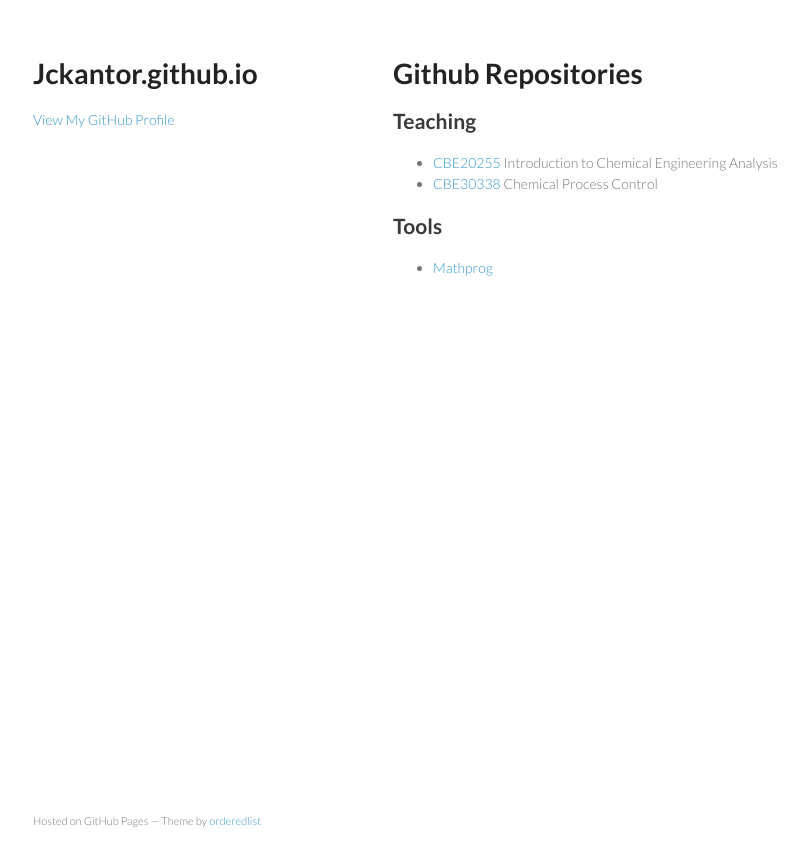
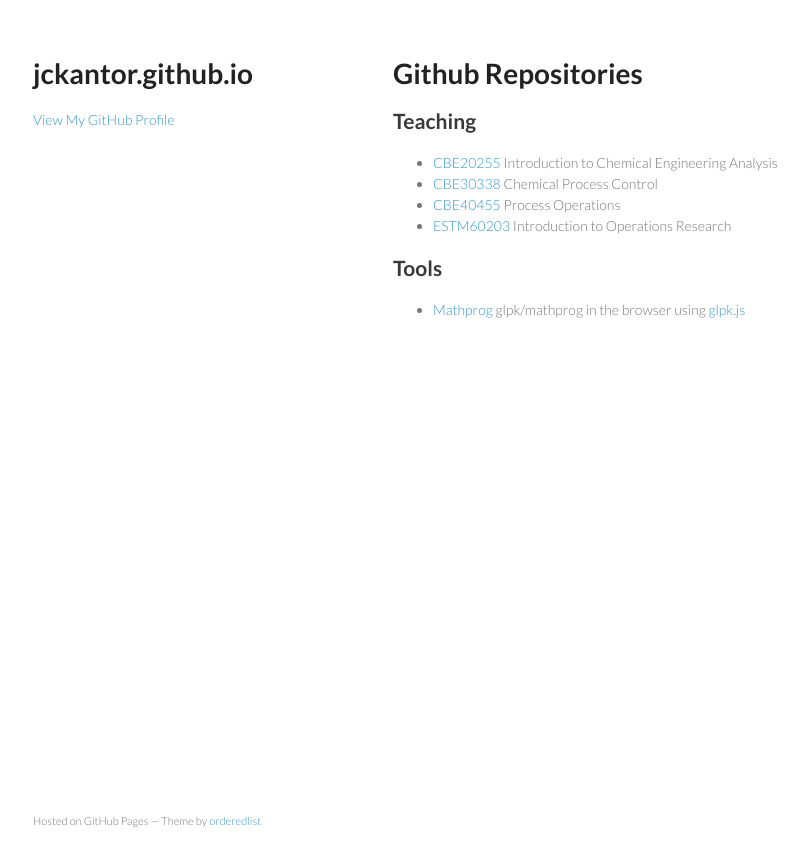
Before and after one commit to jckantor/jckantor.github.io, a Jekyll site: the page index.html, which Jekyll copies as it is, in a window 1280 px wide. Shown: the top 866 px of the page, without its empty margins (177-985 px from the left). Built offline with Jekyll 4.4.1, drawn with Linux system fonts in a browser that asks for light colours; Markdown is read by kramdown in place of the engine named in the settings.

Commit message:
Replace master branch with page content via GitHub

```diff
--- a/index.html
+++ b/index.html
@@ -3,7 +3,7 @@
   <head>
     <meta charset="utf-8">
     <meta http-equiv="X-UA-Compatible" content="chrome=1">
-    <title>Jckantor.github.io by jckantor</title>
+    <title>jckantor.github.io by jckantor</title>
 
     <link rel="stylesheet" href="stylesheets/styles.css">
     <link rel="stylesheet" href="stylesheets/pygment_trac.css">
@@ -15,7 +15,7 @@
   <body>
     <div class="wrapper">
       <header>
-        <h1>Jckantor.github.io</h1>
+        <h1>jckantor.github.io</h1>
         <p></p>
 
 
@@ -34,11 +34,17 @@
 <a href="http://jckantor.github.io/CBE20255">CBE20255</a> Introduction to Chemical Engineering Analysis</li>
 <li>
 <a href="http://jckantor.github.io/CBE30338">CBE30338</a> Chemical Process Control</li>
+<li>
+<a href="http://jckantor.github.io/CBE40455">CBE40455</a> Process Operations</li>
+<li>
+<a href="http://jckantor.github.io/CBE40455">ESTM60203</a> Introduction to Operations Research</li>
 </ul><h2>
 <a name="tools" class="anchor" href="#tools"><span class="octicon octicon-link"></span></a>Tools</h2>
 
 <ul>
-<li><a href="http://www3.nd.edu/%7Ejeff/mathprog/">Mathprog</a></li>
+<li>
+<a href="http://www3.nd.edu/%7Ejeff/mathprog/">Mathprog</a> glpk/mathprog in the browser using <a href="http://hgourvest.github.io/glpk.js/">glpk.js</a>
+</li>
 </ul>
       </section>
       <footer>
--- a/params.json
+++ b/params.json
@@ -1 +1 @@
-{"name":"Jckantor.github.io","tagline":"","body":"Github Repositories\r\n======================\r\n\r\n## Teaching\r\n\r\n* [CBE20255](http://jckantor.github.io/CBE20255) Introduction to Chemical Engineering Analysis\r\n* [CBE30338](http://jckantor.github.io/CBE30338) Chemical Process Control\r\n\r\n## Tools\r\n\r\n* [Mathprog](http://www3.nd.edu/~jeff/mathprog/)","google":"","note":"Don't delete this file! It's used internally to help with page regeneration."}
+{"name":"jckantor.github.io","tagline":"","body":"Github Repositories\r\n======================\r\n\r\n## Teaching\r\n\r\n* [CBE20255](http://jckantor.github.io/CBE20255) Introduction to Chemical Engineering Analysis\r\n* [CBE30338](http://jckantor.github.io/CBE30338) Chemical Process Control\r\n* [CBE40455](http://jckantor.github.io/CBE40455) Process Operations\r\n* [ESTM60203](http://jckantor.github.io/CBE40455) Introduction to Operations Research\r\n\r\n## Tools\r\n\r\n* [Mathprog](http://www3.nd.edu/~jeff/mathprog/) glpk/mathprog in the browser using [glpk.js](http://hgourvest.github.io/glpk.js/)\r\n","google":"","note":"Don't delete this file! It's used internally to help with page regeneration."}
```
